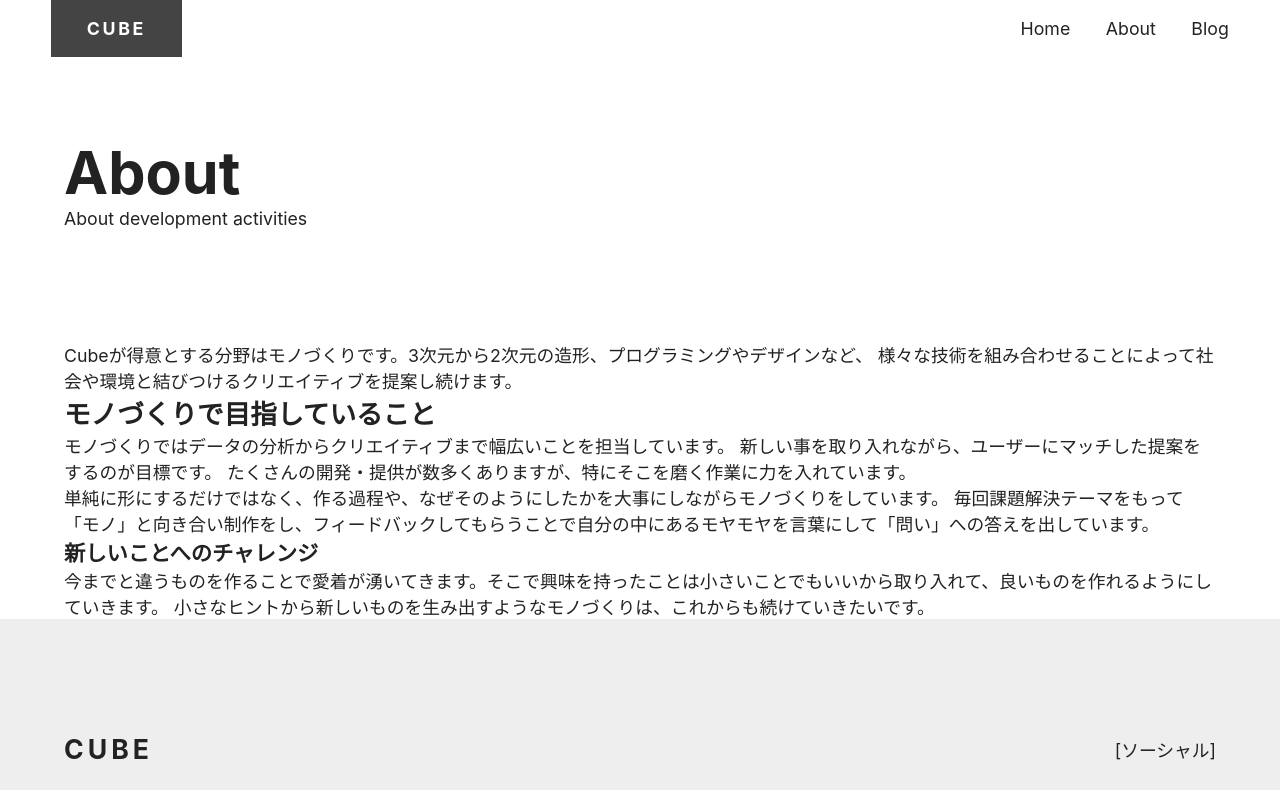
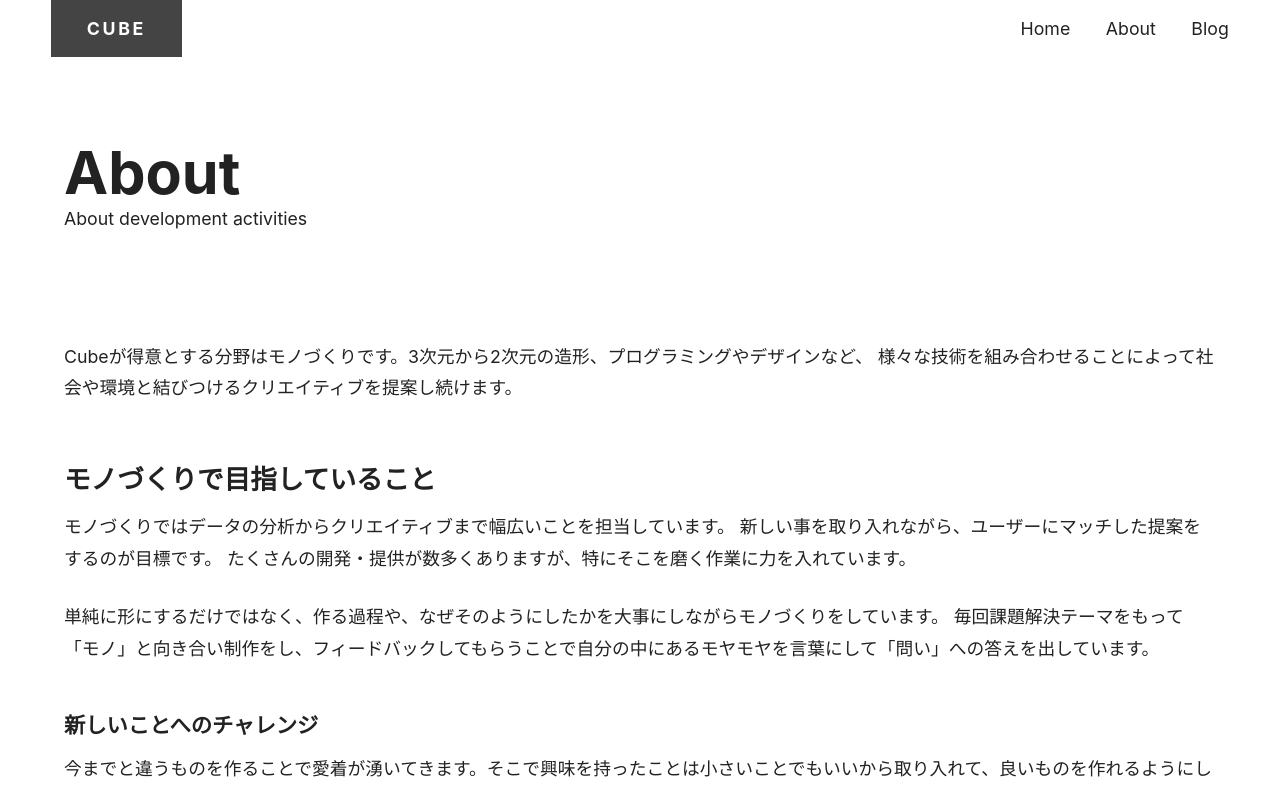
Before and after one commit to chameleon05119/blog, a Next.js app: page /about in a window 1280 px wide. Shown: the top 790 px of the page. Built offline with nearby package versions, Linux system fonts and the light colour scheme.

Commit message:
アバウトページの文章のスタイルを追加

```diff
--- /dev/null
+++ b/components/post-body.js
@@ -0,0 +1,5 @@
+import style from "styles/post-body.module.css";
+
+export default function PostBody({ children }) {
+  return <div className={style.stack}>{children}</div>;
+}
--- a/pages/about.js
+++ b/pages/about.js
@@ -1,11 +1,13 @@
 import Container from "@/components/container";
 import Hero from "@/components/hero";
+import PostBody from "@/components/post-body";
 
 export default function About() {
   return (
     <Container>
       <Hero title="About" subtitle="About development activities" />
 
+      <PostBody>
         <p>
           Cubeが得意とする分野はモノづくりです。3次元から2次元の造形、プログラミングやデザインなど、
           様々な技術を組み合わせることによって社会や環境と結びつけるクリエイティブを提案し続けます。
@@ -25,6 +27,7 @@ export default function About() {
           今までと違うものを作ることで愛着が湧いてきます。そこで興味を持ったことは小さいことでもいいから取り入れて、良いものを作れるようにしていきます。
           小さなヒントから新しいものを生み出すようなモノづくりは、これからも続けていきたいです。
         </p>
+      </PostBody>
     </Container>
   );
 }
--- /dev/null
+++ b/styles/post-body.module.css
@@ -0,0 +1,22 @@
+.stack > * + * {
+  margin-top: var(--stack-space, 1.5em);
+}
+
+.stack h2,
+.stack h3 {
+  --stack-space: 2em;
+}
+
+.stack h2 + *,
+.stack h3 + * {
+  --stack-space: 0.8em;
+}
+
+.stack p {
+  line-height: 1.8;
+}
+
+.stack u {
+  padding: revert;
+  list-style: revert;
+}
```
Lines whose indentation alone changed are shown as unchanged.
